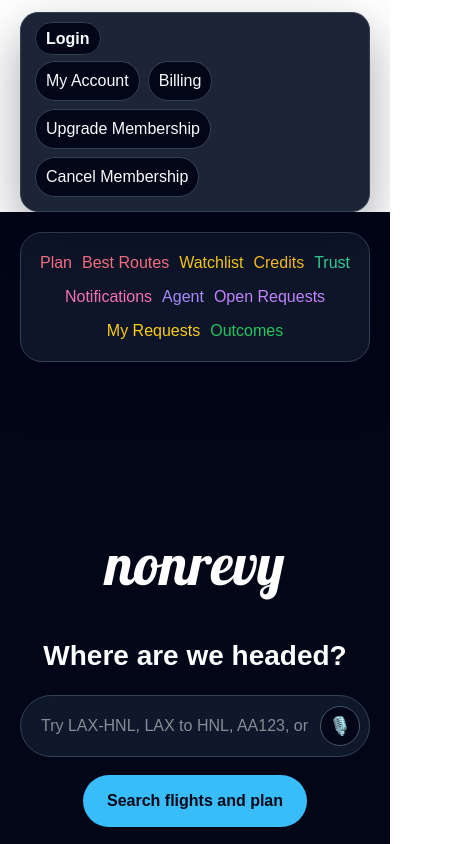
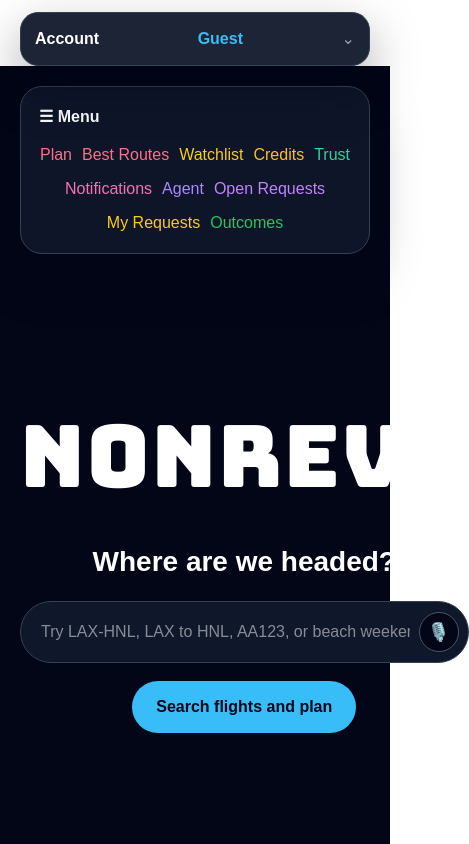
Before and after one commit to richlafayette-creator/nonrev-app, a Next.js app: page / in a window 390 px wide. Shown: the top 844 px of the page, 469 px wide, since content can reach past the window. Built offline with nearby package versions, Linux system fonts and the light colour scheme; no server answers.

Commit message:
Update branding and dropdown navigation UX

```diff
--- a/app/AccountMenu.tsx
+++ b/app/AccountMenu.tsx
@@ -33,14 +33,13 @@
 
   return (
     <aside className="account-menu" aria-label="Account menu">
-      <div className="account-menu__identity">
-        {userEmail ? (
-          <span>{userEmail}</span>
-        ) : (
-          <a href="/login">Login</a>
-        )}
-      </div>
+      <details className="account-menu__details">
+        <summary className="account-menu__summary">
+          <span className="account-menu__label">Account</span>
+          <span className="account-menu__identity">{userEmail || 'Guest'}</span>
+        </summary>
         <div className="account-menu__links">
+          {!userEmail && <a href="/login">Login</a>}
           <a href="/account">My Account</a>
           <a href="/billing">Billing</a>
           <a href="/membership">Upgrade Membership</a>
@@ -48,6 +47,7 @@
           {userEmail && <button onClick={logout}>Logout</button>}
         </div>
         {message && <small>{message}</small>}
+      </details>
     </aside>
   )
 }
--- a/app/globals.css
+++ b/app/globals.css
@@ -26,9 +26,10 @@
 }
 
 .nonrevy-logo {
-  font-family: var(--font-lobster), "Brush Script MT", "Segoe Script", cursive;
+  font-family: var(--font-brooklyn-display), Impact, "Arial Black", "Trebuchet MS", sans-serif;
   font-weight: 400;
-  letter-spacing: 0;
+  letter-spacing: 0.02em;
+  text-transform: lowercase;
 }
 
 main:has(> nav) {
@@ -40,8 +41,8 @@
   top: 24px;
   right: 24px;
   z-index: 20;
-  width: min(360px, calc(100vw - 48px));
-  padding: 14px;
+  width: min(320px, calc(100vw - 48px));
+  padding: 0;
   border: 1px solid #334155;
   border-radius: 18px;
   background: rgba(15, 23, 42, 0.94);
@@ -49,11 +50,44 @@
   box-shadow: 0 20px 50px rgba(2, 6, 23, 0.35);
 }
 
+.account-menu__details {
+  padding: 0;
+}
+
+.account-menu__summary {
+  display: flex;
+  justify-content: space-between;
+  gap: 12px;
+  align-items: center;
+  padding: 14px;
+  cursor: pointer;
+  list-style: none;
+}
+
+.account-menu__summary::-webkit-details-marker {
+  display: none;
+}
+
+.account-menu__summary::after {
+  content: "⌄";
+  color: #94a3b8;
+}
+
+.account-menu__details[open] .account-menu__summary::after {
+  content: "⌃";
+}
+
+.account-menu__label {
+  color: white;
+  font-weight: 700;
+}
+
 .account-menu__identity {
-  margin-bottom: 10px;
   color: #38bdf8;
   font-weight: 700;
   overflow-wrap: anywhere;
+  min-width: 0;
+  text-align: right;
 }
 
 .account-menu__links {
@@ -61,6 +95,7 @@
   flex-wrap: wrap;
   gap: 8px;
   align-items: center;
+  padding: 0 14px 14px;
 }
 
 .account-menu a,
@@ -93,8 +128,8 @@
   position: fixed;
   top: 24px;
   left: 24px;
-  width: 220px;
-  max-height: calc(100vh - 48px);
+  width: 76px;
+  max-height: 58px;
   overflow-y: auto;
   z-index: 10;
   padding: 18px;
@@ -102,6 +137,26 @@
   border-radius: 22px;
   background: rgba(15, 23, 42, 0.94);
   box-shadow: 0 20px 50px rgba(2, 6, 23, 0.35);
+  transition: width 180ms ease, max-height 180ms ease, border-color 180ms ease;
+}
+
+main > nav::before,
+.top-nav::before {
+  content: "☰ Menu";
+  display: block;
+  color: #f8fafc;
+  font-weight: 800;
+  margin-bottom: 14px;
+  white-space: nowrap;
+}
+
+main > nav:hover,
+main > nav:focus-within,
+.top-nav:hover,
+.top-nav:focus-within {
+  width: 220px;
+  max-height: calc(100vh - 48px);
+  border-color: #38bdf8;
 }
 
 main > nav a,
@@ -112,6 +167,27 @@
 .top-nav button {
   display: block;
   margin-right: 0 !important;
+  opacity: 0;
+  transform: translateY(-4px);
+  transition: opacity 140ms ease, transform 140ms ease;
+  pointer-events: none;
+}
+
+main > nav:hover a,
+main > nav:hover span,
+main > nav:hover button,
+main > nav:focus-within a,
+main > nav:focus-within span,
+main > nav:focus-within button,
+.top-nav:hover a,
+.top-nav:hover span,
+.top-nav:hover button,
+.top-nav:focus-within a,
+.top-nav:focus-within span,
+.top-nav:focus-within button {
+  opacity: 1;
+  transform: translateY(0);
+  pointer-events: auto;
 }
 
 .hero-grid {
@@ -160,10 +236,22 @@
     gap: 10px;
   }
 
+  main > nav::before,
+  .top-nav::before {
+    width: 100%;
+    margin-bottom: 4px;
+  }
+
   .top-nav a,
   .top-nav span,
-  .top-nav button {
+  .top-nav button,
+  main > nav a,
+  main > nav span,
+  main > nav button {
     margin-right: 0 !important;
+    opacity: 1;
+    transform: none;
+    pointer-events: auto;
   }
 
   .hero-grid {
@@ -176,7 +264,7 @@
   }
 
   .nonrevy-logo {
-    font-size: 58px !important;
+    font-size: 86px !important;
   }
 
   input,
--- a/app/layout.tsx
+++ b/app/layout.tsx
@@ -1,5 +1,5 @@
 import type { Metadata } from "next";
-import { Geist, Geist_Mono, Lobster } from "next/font/google";
+import { Bungee, Geist, Geist_Mono } from "next/font/google";
 import AccountMenu from "./AccountMenu";
 import "./globals.css";
 
@@ -13,8 +13,8 @@
   subsets: ["latin"],
 });
 
-const lobster = Lobster({
-  variable: "--font-lobster",
+const bungee = Bungee({
+  variable: "--font-brooklyn-display",
   subsets: ["latin"],
   weight: "400",
 });
@@ -32,7 +32,7 @@
   return (
     <html
       lang="en"
-      className={`${geistSans.variable} ${geistMono.variable} ${lobster.variable} h-full antialiased`}
+      className={`${geistSans.variable} ${geistMono.variable} ${bungee.variable} h-full antialiased`}
     >
       <body className="min-h-full flex flex-col">
         <AccountMenu />
--- a/app/page.tsx
+++ b/app/page.tsx
@@ -42,7 +42,7 @@
 
       <section style={{ minHeight: '70vh', display: 'grid', placeItems: 'center' }}>
         <div style={{ width: '100%', maxWidth: 760, textAlign: 'center' }}>
-          <h1 className="nonrevy-logo" style={{ fontSize: 72, lineHeight: 1, margin: '0 0 42px' }}>
+          <h1 className="nonrevy-logo" style={{ fontSize: 108, lineHeight: 1, margin: '0 0 42px' }}>
             nonrevy
           </h1>
 
```
Lines whose indentation alone changed are shown as unchanged.
